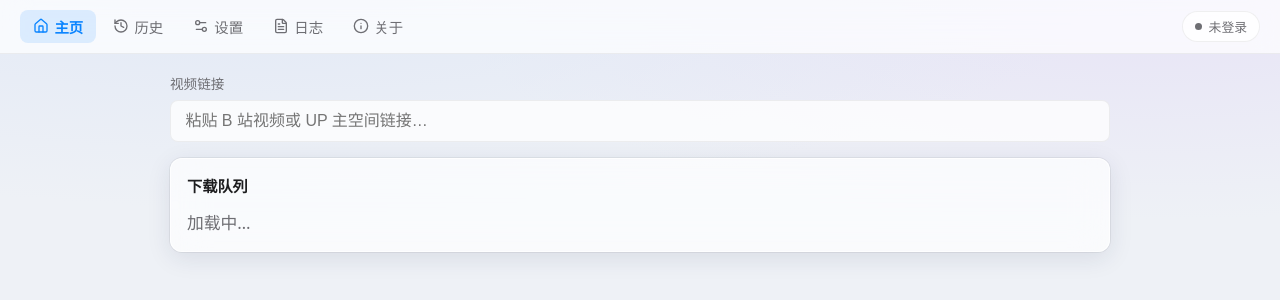
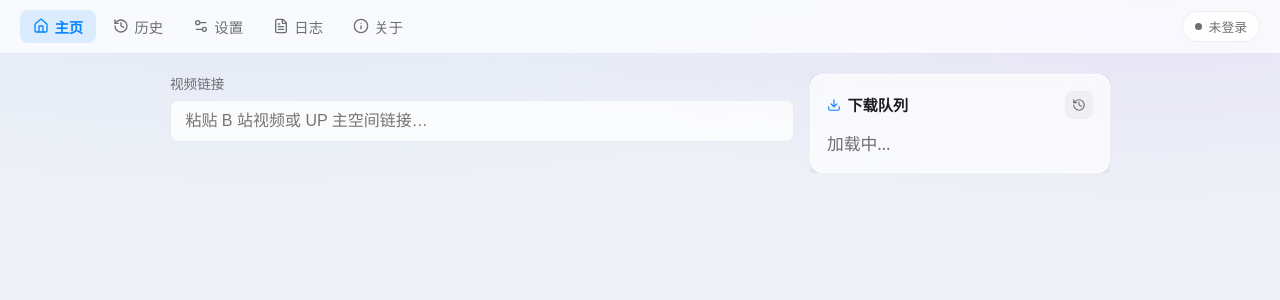
Before and after one commit to asthetik/video-fetch, a React (Vite) app: page / in a window 1280 px wide. Shown: the top 300 px of the page. Built offline with nearby package versions, Linux system fonts and the light colour scheme; a web font is replaced by a local one.

Commit message:
feat(web): two-column home with sticky glass queue pane and animated rows

```diff
--- a/src/components/DownloadQueue.tsx
+++ b/src/components/DownloadQueue.tsx
@@ -1,10 +1,20 @@
 import { useCallback, useEffect, useRef, useState } from "react";
+import { AnimatePresence, motion } from "motion/react";
+import {
+  Download,
+  FolderOpen,
+  History as HistoryIcon,
+  RotateCcw,
+  Trash2,
+  X,
+} from "lucide-react";
 import { listen } from "@tauri-apps/api/event";
 import { ConfirmDialog } from "./ConfirmDialog";
 import {
   DeleteConfirmDialog,
   type DeleteChoice,
 } from "./DeleteConfirmDialog";
+import { IconButton } from "./IconButton";
 import { api } from "../lib/tauri";
 import { partitionQueueJobs, sortJobs, upsertJob } from "../lib/queueJobs";
 import { formatDuration } from "../lib/spaceFormat";
@@ -219,27 +229,32 @@ export function DownloadQueue({
       job.total_bytes > 0
         ? `${formatBytes(job.downloaded_bytes)} / ${formatBytes(job.total_bytes)}`
         : null;
-    const hasData = Boolean(speed || eta || bytes);
+    const pct = Math.round(job.progress * 100);
     return (
-      <li key={job.id} className="queue-item">
+      <motion.li
+        key={job.id}
+        layout
+        initial={{ opacity: 0, y: -6 }}
+        animate={{ opacity: 1, y: 0 }}
+        exit={{ opacity: 0, y: -6 }}
+        transition={{ duration: 0.15 }}
+        className="queue-item"
+      >
         <div className="queue-main">
           <div className="queue-item-header">
             <p className="queue-title">
               {job.title}
               {job.page_index > 1 ? ` · P${job.page_index}` : ""}
             </p>
-            <span className={`queue-status ${job.status}`}>
+            <span className={`queue-badge ${job.status}`}>
               {STATUS_LABEL[job.status]}
-              {job.status === "running" && ` ${Math.round(job.progress * 100)}%`}
+              {job.status === "running" && ` ${pct}%`}
             </span>
           </div>
 
           {(job.status === "running" || job.status === "pending") && (
             <div className="progress-bar">
-              <div
-                className="progress-fill"
-                style={{ width: `${Math.round(job.progress * 100)}%` }}
-              />
+              <div className="progress-fill" style={{ width: `${pct}%` }} />
             </div>
           )}
 
@@ -247,61 +262,61 @@ export function DownloadQueue({
 
           <div className="queue-actions">
             {(job.status === "pending" || job.status === "running") && (
-            <button
-              type="button"
-              className="btn btn-sm"
-              data-action="cancel-job"
+              <IconButton
+                icon={X}
+                label="取消"
+                action="cancel-job"
                 onClick={() => void handleCancel(job.id)}
-            >
-              取消
-            </button>
+              />
             )}
             {job.status === "failed" && (
-            <button
-              type="button"
-              className="btn btn-sm"
-              data-action="retry-job"
+              <IconButton
+                icon={RotateCcw}
+                label="重试"
+                action="retry-job"
                 onClick={() => void handleRetry(job.id)}
-            >
-              重试
-            </button>
+              />
             )}
             {job.status === "done" && job.output_path && (
-            <button
-              type="button"
-              className="btn btn-sm"
+              <IconButton
+                icon={FolderOpen}
+                label="打开文件夹"
                 onClick={() => void handleOpenFolder(job)}
-            >
-              打开文件夹
-            </button>
+              />
             )}
-          <button
-            type="button"
-            className="btn btn-sm"
+            <IconButton
+              icon={Trash2}
+              label="删除"
+              danger
               onClick={() => {
                 setActionError(null);
                 setPendingDelete(job);
               }}
-          >
-            删除
-          </button>
+            />
           </div>
         </div>
-        {hasData && (
+        {(speed || eta || bytes) && (
           <div className="queue-data">
             {speed && <b>{speed}</b>}
             {bytes && <span>{bytes}</span>}
             {eta && <span>剩余 {eta}</span>}
           </div>
         )}
-      </li>
+      </motion.li>
     );
   }
 
   return (
     <section className="download-queue">
       <div className="section-heading">
-        <h3>下载队列</h3>
+        <h3 className="queue-heading">
+          <Download size={14} strokeWidth={2} />
+          下载队列
+          {cancellableCount > 0 && (
+            <span className="queue-count">{cancellableCount}</span>
+          )}
+        </h3>
+        <div className="queue-heading-actions">
           {cancellableCount > 0 && (
             <button
               type="button"
@@ -316,6 +331,12 @@ export function DownloadQueue({
               全部取消
             </button>
           )}
+          <IconButton
+            icon={HistoryIcon}
+            label="查看历史"
+            onClick={onOpenHistory}
+          />
+        </div>
       </div>
       {loading && <p className="queue-empty">加载中…</p>}
       {actionError && <p className="url-hint error">{actionError}</p>}
@@ -326,7 +347,9 @@ export function DownloadQueue({
           <p className="queue-empty">暂无下载任务</p>
         )}
       {active.length > 0 && (
-        <ul className="queue-list">{active.map(renderJobItem)}</ul>
+        <ul className="queue-list">
+          <AnimatePresence initial={false}>{active.map(renderJobItem)}</AnimatePresence>
+        </ul>
       )}
       {recentFailed.length > 0 && (
         <>
@@ -337,18 +360,20 @@ export function DownloadQueue({
               className="btn-text queue-section-link"
               onClick={onOpenHistory}
             >
-              共 {failedTotal} 条失败 · 在历史查看
+              共 {failedTotal} 条 · 在历史查看
             </button>
           </div>
-          <ul className="queue-list">{recentFailed.map(renderJobItem)}</ul>
+          <ul className="queue-list">
+            <AnimatePresence initial={false}>{recentFailed.map(renderJobItem)}</AnimatePresence>
+          </ul>
         </>
       )}
       {doneFallback && doneFallback.length > 0 && (
         <>
-          {recentFailed.length > 0 && (
-            <p className="queue-section-label">最近完成</p>
-          )}
-          <ul className="queue-list">{doneFallback.map(renderJobItem)}</ul>
+          {recentFailed.length > 0 && <p className="queue-section-label">最近完成</p>}
+          <ul className="queue-list">
+            <AnimatePresence initial={false}>{doneFallback.map(renderJobItem)}</AnimatePresence>
+          </ul>
         </>
       )}
 
--- /dev/null
+++ b/src/components/IconButton.tsx
@@ -0,0 +1,33 @@
+import type { LucideIcon } from "lucide-react";
+
+interface IconButtonProps {
+  icon: LucideIcon;
+  label: string;
+  onClick: () => void;
+  danger?: boolean;
+  disabled?: boolean;
+  action?: string;
+}
+
+export function IconButton({
+  icon: Icon,
+  label,
+  onClick,
+  danger = false,
+  disabled = false,
+  action,
+}: IconButtonProps) {
+  return (
+    <button
+      type="button"
+      className={`icon-btn${danger ? " danger" : ""}`}
+      aria-label={label}
+      title={label}
+      data-action={action}
+      disabled={disabled}
+      onClick={onClick}
+    >
+      <Icon size={14} strokeWidth={2} />
+    </button>
+  );
+}
--- a/src/pages/HomePage.tsx
+++ b/src/pages/HomePage.tsx
@@ -188,6 +188,7 @@ export function HomePage({
 
   return (
     <div className="home-page">
+      <div className="home-main">
         <div className="home-toolbar">
           <UrlBar
             url={url}
@@ -221,11 +222,11 @@ export function HomePage({
             />
           )
         )}
+      </div>
 
-      <DownloadQueue
-        refreshToken={queueRefresh}
-        onOpenHistory={onOpenHistory}
-      />
+      <aside className="home-queue">
+        <DownloadQueue refreshToken={queueRefresh} onOpenHistory={onOpenHistory} />
+      </aside>
     </div>
   );
 }
--- a/src/styles/components.css
+++ b/src/styles/components.css
@@ -124,6 +124,44 @@
 .btn-sm {
   padding: 0.25rem 0.55rem;
   font-size: 0.78rem;
+}
+
+.icon-btn {
+  display: inline-flex;
+  align-items: center;
+  justify-content: center;
+  width: 28px;
+  height: 28px;
+  border: none;
+  border-radius: var(--radius-ctl);
+  background: var(--space-hover);
+  color: var(--muted);
+  cursor: pointer;
+  transition: background-color var(--micro-ms) ease, color var(--micro-ms) ease,
+    transform 100ms ease;
+}
+
+.icon-btn:hover:not(:disabled) {
+  color: var(--text);
+  background: var(--space-selected);
+}
+
+.icon-btn:active:not(:disabled) {
+  transform: scale(0.94);
+}
+
+.icon-btn:disabled {
+  opacity: 0.4;
+  cursor: not-allowed;
+}
+
+.icon-btn.danger {
+  color: var(--danger);
+}
+
+.icon-btn.danger:hover:not(:disabled) {
+  background: rgba(215, 0, 21, 0.1);
+  color: var(--danger);
 }
 
 .mode-toggle {
--- a/src/styles/pages.css
+++ b/src/styles/pages.css
@@ -1,7 +1,33 @@
 .home-page {
+  display: grid;
+  grid-template-columns: minmax(0, 1fr) 300px;
+  gap: 1rem;
+  align-items: start;
+}
+
+.home-main {
+  min-width: 0;
   display: flex;
   flex-direction: column;
   gap: 1rem;
+}
+
+.home-queue {
+  position: sticky;
+  top: calc(60px + 1rem); /* header height + breathing room */
+  max-height: calc(100vh - 60px - 3rem);
+  overflow-y: auto;
+}
+
+@media (max-width: 860px) {
+  .home-page {
+    grid-template-columns: 1fr;
+  }
+
+  .home-queue {
+    position: static;
+    max-height: none;
+  }
 }
 
 .home-toolbar {
@@ -132,6 +158,33 @@
   font-size: 0.95rem;
 }
 
+.queue-heading {
+  display: flex;
+  align-items: center;
+  gap: 0.4rem;
+  margin: 0;
+  font-size: 0.95rem;
+}
+
+.queue-heading svg {
+  color: var(--accent);
+}
+
+.queue-count {
+  padding: 0 0.5rem;
+  border-radius: var(--radius-chip);
+  background: rgba(10, 132, 255, 0.12);
+  color: var(--accent);
+  font-size: 0.72rem;
+  font-weight: 700;
+}
+
+.queue-heading-actions {
+  display: flex;
+  align-items: center;
+  gap: 0.35rem;
+}
+
 .history-page-header {
   display: flex;
   align-items: flex-start;
@@ -159,14 +212,52 @@
   gap: 0.65rem;
 }
 
+.queue-badge {
+  flex-shrink: 0;
+  padding: 0.1rem 0.55rem;
+  border-radius: var(--radius-chip);
+  font-size: 0.72rem;
+  font-weight: 700;
+  white-space: nowrap;
+}
+
+.queue-badge.pending {
+  background: rgba(120, 120, 128, 0.14);
+  color: var(--muted);
+}
+
+.queue-badge.running {
+  background: rgba(10, 132, 255, 0.12);
+  color: var(--accent);
+}
+
+.queue-badge.done {
+  background: rgba(36, 138, 61, 0.13);
+  color: var(--success);
+}
+
+html[data-theme="dark"] .queue-badge.done {
+  background: rgba(50, 215, 75, 0.16);
+  color: #32d74b;
+}
+
+.queue-badge.failed {
+  background: rgba(215, 0, 21, 0.1);
+  color: var(--danger);
+}
+
 .queue-item {
   display: flex;
-  gap: 1rem;
+  gap: 0.75rem;
   align-items: center;
-  border: 1px solid var(--border);
-  border-radius: 8px;
-  background: var(--surface);
-  padding: 0.75rem 0.9rem;
+  padding: 0.6rem 0;
+  border-bottom: 1px solid var(--hairline);
+  background: transparent; /* flat rows, no per-item card chrome */
+  border-radius: 0;
+}
+
+.queue-list > li:last-child {
+  border-bottom: none;
 }
 
 .queue-main {
```
Lines whose indentation alone changed are shown as unchanged.
